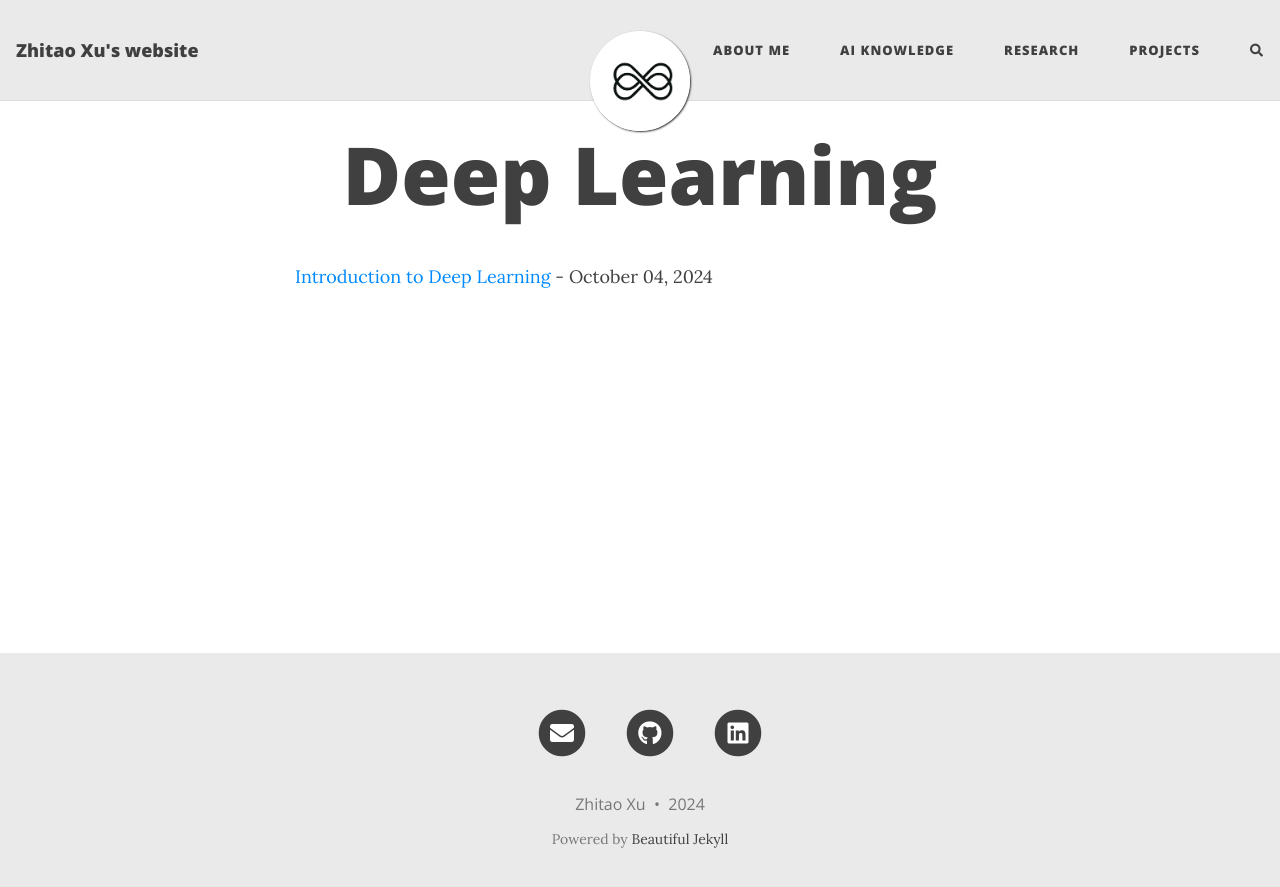
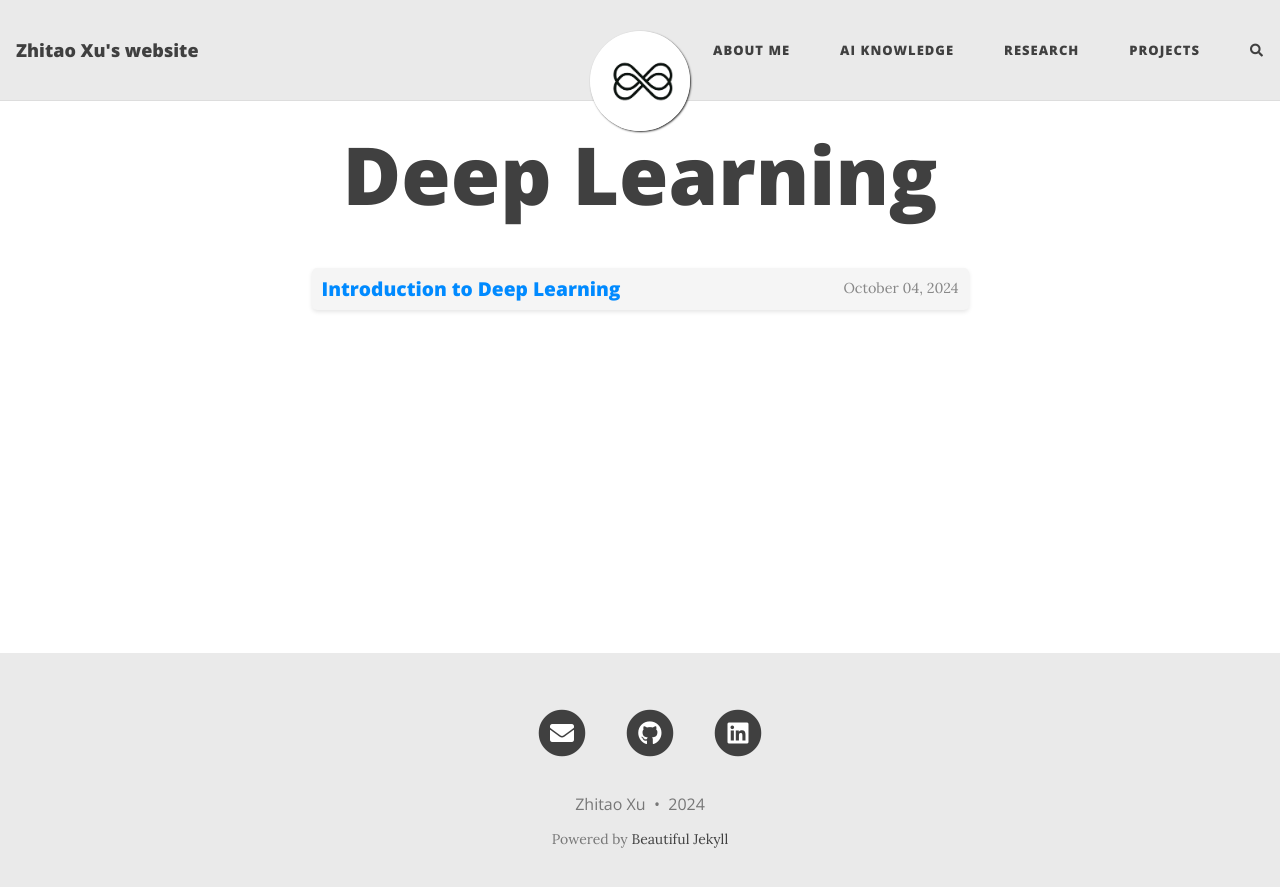
Before and after one commit to HerrXu01/herrxu01.github.io, a Jekyll site: the page built from ai-knowledge/deep-learning/index.md, in a window 1280 px wide. Shown: the top 887 px of the page. Built offline with Jekyll 4.4.1, drawn with Linux system fonts in a browser that asks for light colours; comment, search, counter and statistics services are not loaded.

Commit message:
adjust layouts of notes

```diff
--- a/ai-knowledge/deep-learning/index.md
+++ b/ai-knowledge/deep-learning/index.md
@@ -3,11 +3,12 @@ layout: page
 title: Deep Learning
 ---
 
-<ul>
+<div class="note-cards">
   {% assign posts = site.categories.deep-learning %}
   {% for post in posts %}
-  <li>
-    <a href="{{ post.url }}">{{ post.title }}</a> - {{ post.date | date: "%B %d, %Y" }}
-  </li>
+  <div class="note-card">
+    <h3><a href="{{ post.url }}">{{ post.title }}</a></h3>
+    <span class="note-date">{{ post.date | date: "%B %d, %Y" }}</span>
+  </div>
   {% endfor %}
-</ul>
+</div>
--- a/assets/css/beautifuljekyll.css
+++ b/assets/css/beautifuljekyll.css
@@ -1366,3 +1366,31 @@ footer .social-network-links a::before {
   text-decoration: underline;
   color: #0056b3;
 }
+
+.note-cards {
+  display: flex;
+  flex-direction: column;
+  align-items: center;
+}
+
+.note-card {
+  background: #f5f5f5;
+  border-radius: 5px;
+  box-shadow: 0 2px 4px rgba(0, 0, 0, 0.1);
+  padding: 10px;
+  margin: 10px 0;
+  width: 90%;
+  display: flex;
+  justify-content: space-between;
+  align-items: center;
+}
+
+.note-card h3 {
+  margin: 0;
+  font-size: 1.2rem;
+}
+
+.note-card .note-date {
+  font-size: 0.9rem;
+  color: #888;
+}
```
Also changed, not shown: ai-knowledge/machine-learning/index.md (+6 -5 lines).
